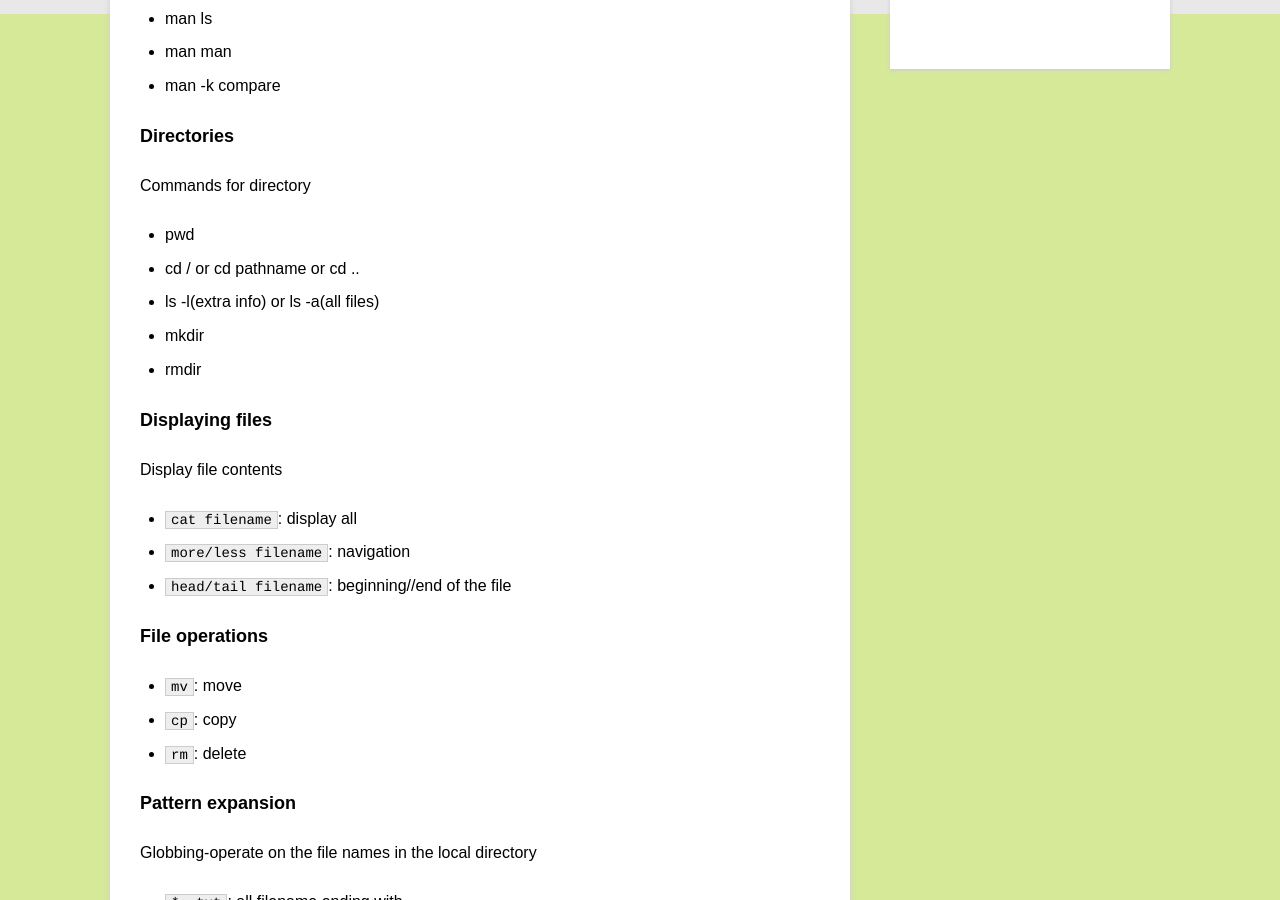
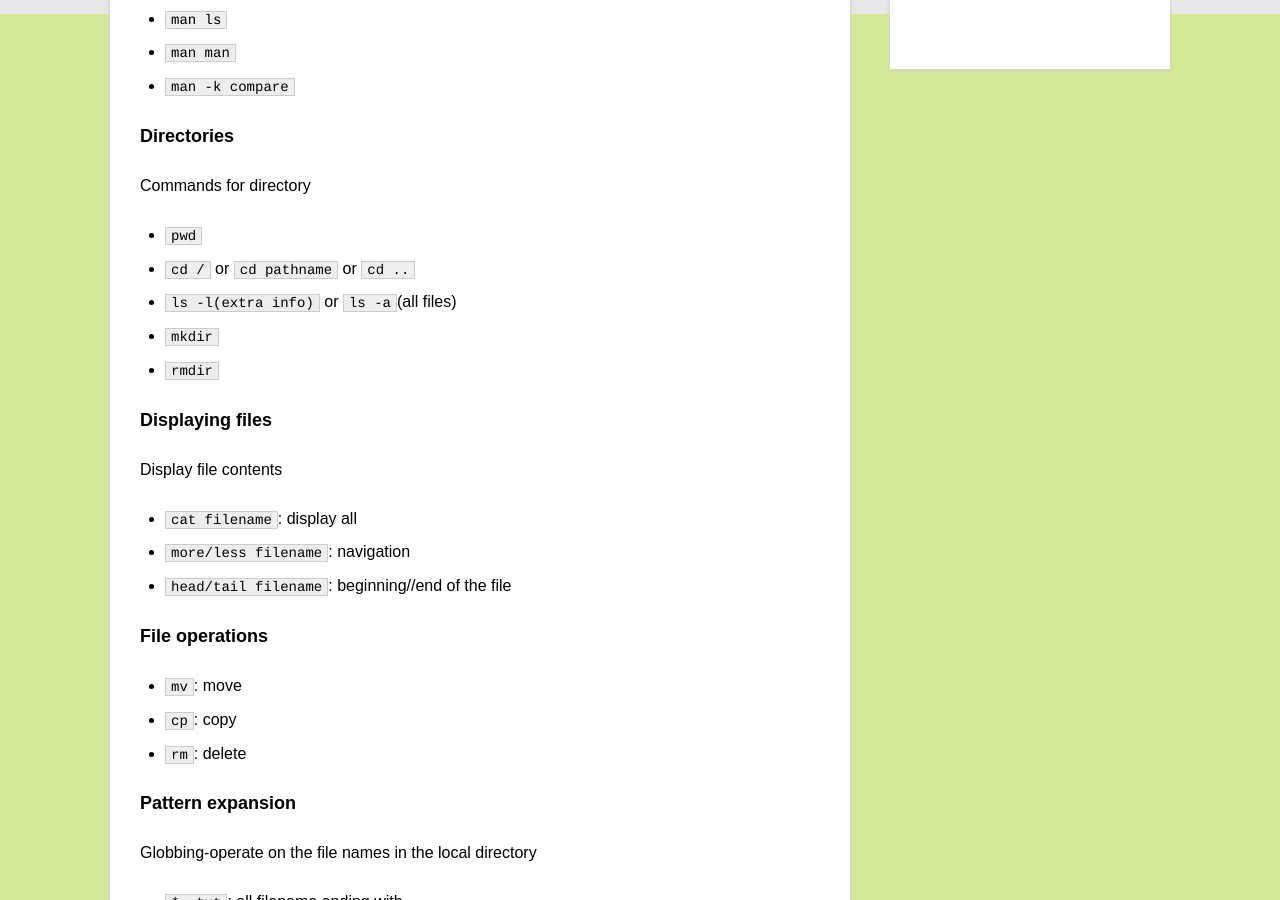
Before and after one commit to shipengfei92/startupjing.github.io, a Jekyll site: the page built from _posts/blog/2014-08-29-BasicUnix.md, in a window 1280 px wide and 900 px high, scrolled down 476 px. Built offline with Jekyll 4.4.1, drawn with Linux system fonts in a browser that asks for light colours; Markdown is read by kramdown in place of the engine named in the settings.

```diff
--- a/_posts/blog/2014-08-29-BasicUnix.md
+++ b/_posts/blog/2014-08-29-BasicUnix.md
@@ -11,19 +11,19 @@ Here are some basic commands in UNIX
 #### man
 Display manual page
 
-* man -S3 printf
-* man ls
-* man man
-* man -k compare
+* `man -S3 printf`
+* `man ls`
+* `man man`
+* `man -k compare`
 
 ### Directories
 Commands for directory
 
-* pwd
-* cd / or cd pathname or cd ..
-* ls -l(extra info) or ls -a(all files)
-* mkdir
-* rmdir
+* `pwd`
+* `cd /` or `cd pathname` or `cd ..`
+* `ls -l(extra info)` or `ls -a`(all files)
+* `mkdir`
+* `rmdir`
 
 ### Displaying files
 Display file contents
```
